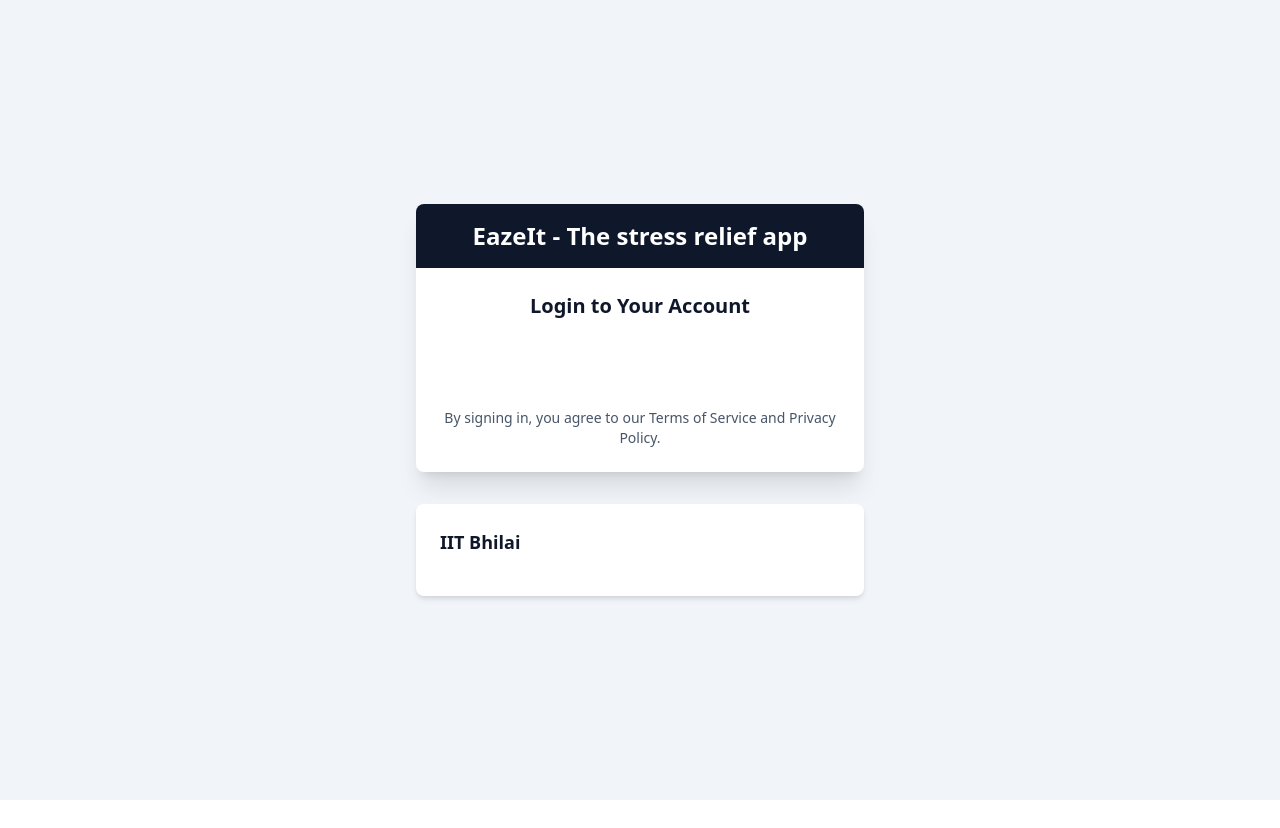
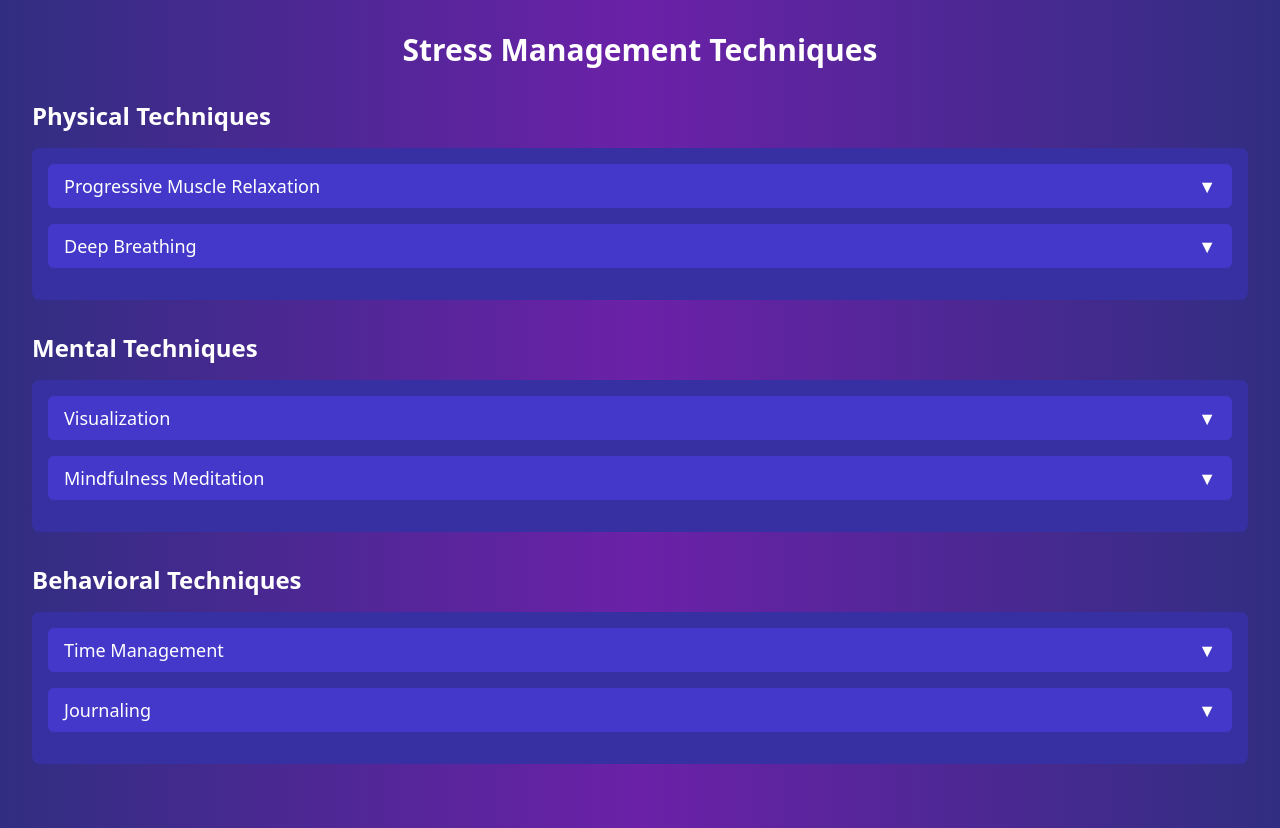
Before and after one commit to virtualvasu/LAL252-EazeIt, a React (Create React App) app: page /techniques in a window 1280 px wide. Before the commit this address led to /login. Before the commit the page ends 800 px from the top, so only its background shows below. Built offline with nearby package versions, Linux system fonts and the light colour scheme; no server answers.

Commit message:
adding techniques section

```diff
--- a/src/components/Navigation.js
+++ b/src/components/Navigation.js
@@ -1,8 +1,12 @@
 import React from 'react';
 import { Link, useLocation } from 'react-router-dom';
-import { HomeIcon, MusicNoteIcon, VideoCameraIcon, UserIcon, ClipboardIcon } from '@heroicons/react/outline';
-
-// HeroIcons for icons
+import {
+  HomeIcon,
+  MusicNoteIcon,
+  VideoCameraIcon,
+  ClipboardIcon,
+  UserGroupIcon, // Icon for "Techniques"
+} from '@heroicons/react/outline';
 
 const Navigation = () => {
   const location = useLocation();
@@ -12,7 +16,7 @@
     { path: "/quiz", label: "Quiz", icon: <ClipboardIcon className="h-6 w-6" /> },
     { path: "/music", label: "Music", icon: <MusicNoteIcon className="h-6 w-6" /> },
     { path: "/video", label: "Video", icon: <VideoCameraIcon className="h-6 w-6" /> },
-    //{ path: "/profile", label: "Profile", icon: <UserIcon className="h-6 w-6" /> },
+    { path: "/techniques", label: "Techniques", icon: <UserGroupIcon className="h-6 w-6" /> }, // New tab for Techniques
   ];
 
   return (
--- /dev/null
+++ b/src/components/pages/Techniques.js
@@ -0,0 +1,95 @@
+import React, { useState } from 'react';
+
+const Techniques = () => {
+  // Techniques data
+  const techniques = {
+    Physical: [
+      {
+        name: "Progressive Muscle Relaxation",
+        description: "A technique involving tensing and relaxing each muscle group in your body, starting from your toes to your head.",
+        audio: "/audios/pmr.mp3"
+      },
+      {
+        name: "Deep Breathing",
+        description: "Focus on slow, deep breaths to calm your body and mind, reducing stress effectively.",
+        audio: "/audios/deep_breathing.mp3"
+      },
+    ],
+    Mental: [
+      {
+        name: "Visualization",
+        description: "Close your eyes and imagine a peaceful place to relax your mind and reduce stress.",
+        audio: "/audios/visualization.mp3"
+      },
+      {
+        name: "Mindfulness Meditation",
+        description: "Stay present and observe your thoughts without judgment to promote calmness.",
+        audio: "/audios/mindfulness.mp3"
+      },
+    ],
+    Behavioral: [
+      {
+        name: "Time Management",
+        description: "Plan your day effectively to reduce stress caused by deadlines and workload.",
+        audio: "/audios/time_management.mp3"
+      },
+      {
+        name: "Journaling",
+        description: "Write down your thoughts and emotions to process them and relieve stress.",
+        audio: "/audios/journaling.mp3"
+      },
+    ],
+  };
+
+  // State to track open techniques
+  const [openTechniques, setOpenTechniques] = useState({});
+
+  // Toggle technique's open state
+  const toggleTechnique = (category, index) => {
+    setOpenTechniques((prevState) => ({
+      ...prevState,
+      [`${category}-${index}`]: !prevState[`${category}-${index}`],
+    }));
+  };
+
+  return (
+    <div className="min-h-screen bg-gradient-to-r from-indigo-900 via-purple-800 to-indigo-900 text-white p-8">
+      <h1 className="text-3xl font-bold text-center mb-8">Stress Management Techniques</h1>
+
+      {Object.entries(techniques).map(([category, techList]) => (
+        <div key={category} className="mb-8">
+          <h2 className="text-2xl font-semibold mb-4">{category} Techniques</h2>
+          <div className="bg-indigo-800 p-4 rounded-lg">
+            {techList.map((technique, index) => {
+              const isOpen = openTechniques[`${category}-${index}`];
+              return (
+                <div key={index} className="mb-4">
+                  <button
+                    onClick={() => toggleTechnique(category, index)}
+                    className="w-full text-left text-lg font-medium bg-indigo-700 py-2 px-4 rounded-md hover:bg-indigo-600 flex justify-between items-center"
+                  >
+                    {technique.name}
+                    <span className="ml-2">
+                      {isOpen ? '▲' : '▼'}
+                    </span>
+                  </button>
+                  {isOpen && (
+                    <div className="mt-2 bg-indigo-700 p-4 rounded-md">
+                      <p className="mb-2">{technique.description}</p>
+                      <audio controls className="w-full">
+                        <source src={technique.audio} type="audio/mpeg" />
+                        Your browser does not support the audio element.
+                      </audio>
+                    </div>
+                  )}
+                </div>
+              );
+            })}
+          </div>
+        </div>
+      ))}
+    </div>
+  );
+};
+
+export default Techniques;
```
Also changed, not shown: src/App.js (+14 -9 lines).
